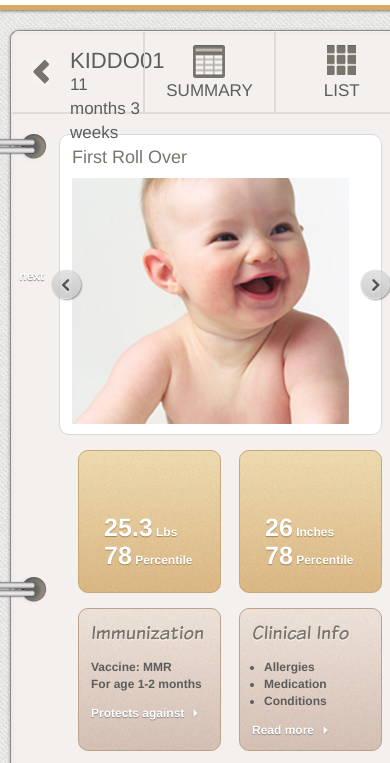
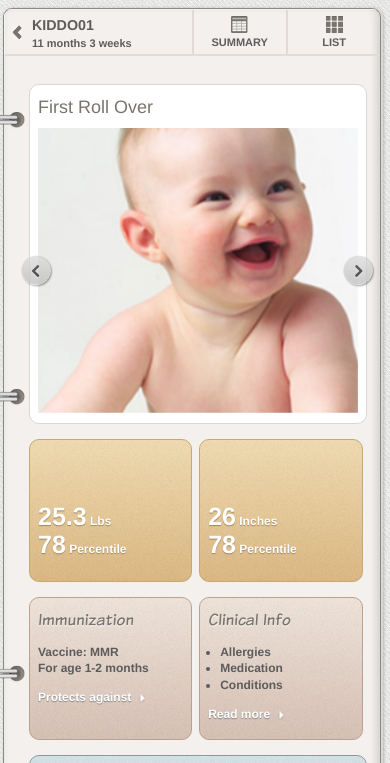
Before and after one commit to genclik/bhr, a plain HTML site: page index.html in a window 390 px wide. Shown: the part 64-827 px from the top of the page. Drawn offline with nearby package versions, Linux system fonts and the light colour scheme; a script that the page names is missing.

Commit message:
Responsive

```diff
--- a/index.html
+++ b/index.html
@@ -14,7 +14,7 @@
 
         <link rel="stylesheet" href="styles/normalize.css">
         <link rel="stylesheet" href="styles/screen.css">
-		<link type="text/css" rel="stylesheet" href="scripts/rhinoslider/css/rhinoslider-1.05.css" />
+		<link type="text/css" rel="stylesheet" href="scripts/responsiveSlides/responsiveslides.css" />
         <script src="scripts/modernizr-2.6.2.min.js"></script>
     </head>
     <body>
@@ -46,6 +46,7 @@
 						<li><a href="#"><span>Kiddo02</span>1 year 3 months</a></li>
 					</ul>
 					<a href="#" class="share">Share Info</a>
+					<a href="#" class="close">Close</a>
 				</div> <!-- /.kidsList -->
 			</div> <!-- /.kidsList-wrapper -->
 
@@ -198,10 +199,8 @@
         <script src="http://ajax.googleapis.com/ajax/libs/jquery/1.9.0/jquery.min.js"></script>
         <script>window.jQuery || document.write('<script src="scripts/vendor/jquery-1.9.0.min.js"><\/script>')</script>
 
-		<!--rhinoslider-->
-		<script type="text/javascript" src="scripts/rhinoslider/js/rhinoslider-1.05.min.js"></script>
-		<script type="text/javascript" src="scripts/rhinoslider/js/mousewheel.js"></script>
-		<script type="text/javascript" src="scripts/rhinoslider/js/easing.js"></script>
+		<!--responsive slides-->
+		<script type="text/javascript" src="scripts/responsiveSlides/responsiveslides.min.js"></script>
 
 		<!--google charts-->
 		<script type="text/javascript" src="https://www.google.com/jsapi"></script>
--- /dev/null
+++ b/scripts/responsiveSlides/responsiveslides.css
@@ -0,0 +1,33 @@
+/*! http://responsiveslides.com v1.53 by @viljamis */
+
+.rslides {
+  position: relative;
+  list-style: none;
+  overflow: hidden;
+  width: 100%;
+  padding: 0;
+  margin: 0;
+  }
+
+.rslides li {
+  -webkit-backface-visibility: hidden;
+  position: absolute;
+  display: none;
+  width: 100%;
+  left: 0;
+  top: 0;
+  }
+
+.rslides li:first-child {
+  position: relative;
+  display: block;
+  float: left;
+  }
+
+.rslides img {
+  display: block;
+  height: auto;
+  float: left;
+  width: 100%;
+  border: 0;
+  }
--- a/scripts/scripts.js
+++ b/scripts/scripts.js
@@ -11,16 +11,23 @@ $(document).ready(function() {
 	$(".kidsList").outerHeight($(".content-wrapper .content").outerHeight());
 	$(".anneaux").outerHeight($(".content-wrapper .content").outerHeight() - position.top);
 
+	/*Kids menu*/
+	$(".kidsMenu, .close").click(function() {
+		$('.kidsList-wrapper').toggle();
+	});
+
+	/*List button*/
+	$(".list").click(function() {
+		$('html, body').animate({
+			scrollTop: $(".sections").offset().top+30
+		}, 1000);
+	});
+
 	/*Rhino Slider*/
-	$('#slider').rhinoslider({
-		controlsMousewheel: false,
-		controlsKeyboard: false,
-		controlsPlayPause: false,
-		showBullets: 'never',
-		showControls: 'always',
-		slidePrevDirection: 'toRight',
-		slideNextDirection: 'toLeft'
-	});
+	$('#slider').responsiveSlides({
+        nav: true,
+        speed: 500
+    });
 });
 
 $(window).resize(function() {
--- a/styles/responsive.less
+++ b/styles/responsive.less
@@ -21,6 +21,12 @@
 
 		.inner-header {
 			width:718px;
+			padding-top:10px;
+			padding-bottom:10px;
+		}
+
+		.quickmenu{
+			padding-left:0;
 		}
 	}
 
@@ -32,6 +38,13 @@
 			left:20px;
 			z-index:24;
 			display:none;
+
+			.close{
+				display:block;
+				position:absolute;
+				top:10px;
+				right:10px;
+			}
 
 			.kidsList {
 				padding-left:43px;
@@ -207,7 +220,7 @@
 
 		.inner-header {
 			width:auto;
-			padding-top:21px; padding-bottom:21px;
+			padding-top:10px; padding-bottom:10px;
 
 			.logo {
 				max-width:60%;
@@ -223,23 +236,92 @@
 	.container {
 		width:auto;
 		max-width:480px;
-
+		.kidsList-wrapper{
+			left:5px;
+			width:auto;
+			.kidsList{
+				padding-left:30px;
+			}
+		}
 		.content-wrapper {
-			width:auto;
-			max-width:460px;
-			margin-left:10px; margin-right:10px;
+			/*width:auto;
+			max-width:460px;*/
+			width:97%;
+			margin-left:5px; margin-right:5px;
+			.bookSheet{width:auto !important;border-right:0;border-left:0;}
 
 			.content {
-				padding-left:48px;
-				padding-right:27px;
+				padding-left:25px;
+				padding-right:15px;
+				padding-top: 60px;
 				width:auto;
-				max-width:380px;
+				/*max-width:380px;*/
+				.box{
+					width:48%;
+					margin-right:2%;
+					.inner{
+						padding-right:8px;
+						padding-left:8px;
+						h2{
+							font-size:17px;
+						}
+					}
+				}
+				.box.col2{
+					width:100%;
+					margin-right:0;
+				}
+				.growth, .health, .questions, .sections {
+					margin-left:0;
+					width:100% !important;
+				}
+				.sections{
+					width: 332px;
+					.box:nth-child(2n){
+						margin-right:0;
+					}
+				}
+				.mobile-menu li{
+					width:25%;
+					&:first-child{width:50%}
+					a{font-size:11px;font-weight:bold;height:auto;}
+					a.list, a.summary, a.list:hover, a.summary:hover{
+						background-size: 17px 17px;
+						padding: 27px 0 0px;
+						background-position: center 6px;
+
+					}
+					a.kidsMenu, a.kidsMenu:hover{
+						padding: 7px 0 2px 27px;
+						line-height:1.6em;
+						background-size: 10px 15px;
+						background-position: 7px center;
+					}
+				}
 			}
+			.anneaux{
+				width:60px;
+				background-size:100%;
+				left:-40px;
+			}
+		}
+
+	}
+	footer{
+		overflow:auto;
+		margin:0 10px 10px 10px;
+		.connects, .connects img{
+			width:100%;
 		}
 	}
 
+
 	.slider {
-		max-width:346px;
+		&.box, ul{height: auto !important;}
+		img{width:100%;}
+		.rslides_nav.prev,.rslides_nav.next{
+			top:50%;
+		}
 		width:100% !important;
 	}
 }
--- a/styles/screen.less
+++ b/styles/screen.less
@@ -165,10 +165,13 @@ header {
 	.kidsList-wrapper {
 		width:193px;
 		float:left;
+		display:block;
 
 		.rounded(9px);
 		box-shadow: 0px 1px 3px 1px rgba(0, 0, 0, 0.2);
 		behavior:@behaviorSRC;
+
+		.close{display:none;}
 
 		.kidsList {
 			width:133px;
@@ -409,7 +412,7 @@ header {
 	border-radius:10px;
 
 	&:last-child{
-		margin-right:0;
+		margin-right:0 !important;
 	}
 	div.inner{
 		.bg("bg/bg-box-noise.png", repeat, left, top);
@@ -447,7 +450,7 @@ header {
 	height:299px;
 	width:294px !important;
 	overflow:visible;
-	.inner{padding-top:10px !important;background:none !important;}
+	.inner{padding-top:10px !important;background:none !important;position:relative;}
 	h2{
 		margin-bottom:8px !important;
 		font-family:@fontFamily !important;
@@ -460,30 +463,32 @@ header {
 		padding:0 !important;
 		margin:0 !important;
 	}
-	.rhino-container{
-		margin:0;
-		ul{margin:0;padding:0 !important;}
-		.rhino-prev,.rhino-next{
-			top:90px;
+
+	.rslides_nav.prev,.rslides_nav.next{
+		top:132px;
 		.bg("slider/controls.png", no-repeat, top, left);
 		height:34px;
 		width:34px;
 		padding:0;
+		position:absolute;
+		text-indent:-100000px;
+		z-index:1000;
+		outline:none;
 	}
-		.rhino-prev{
-			left:-22px;
+	.rslides_nav.prev{
+		left:-10px;
 		&:hover{
 			background-position:left -33px;
 		}
 	}
-		.rhino-next{
-			right:-22px;
+	.rslides_nav.next{
+		right:-10px;
 		background-position:left -66px;
 		&:hover{
 			background-position:left -99px;
 		}
 	}
-	}
+
 }
 
 .col1{
@@ -513,6 +518,8 @@ footer {
 	.connects {
 		float:right;
 		margin-right:9px;
+		width:300px;
+		img{width:100%;}
 	}
 }
 
```
Also changed, not shown: images/btn/connects_en.png, images/icons/baby_sitter@2x.png (added), images/icons/donation@2x.png (added), images/icons/health@2x.png (added), images/icons/library@2x.png (added), images/icons/print@2x.png (added), images/icons/recent_updates@2x.png (added), scripts/responsiveSlides/responsiveslides.min.js (added), styles/responsive.css, styles/screen.css. Lines whose indentation alone changed are shown as unchanged.
